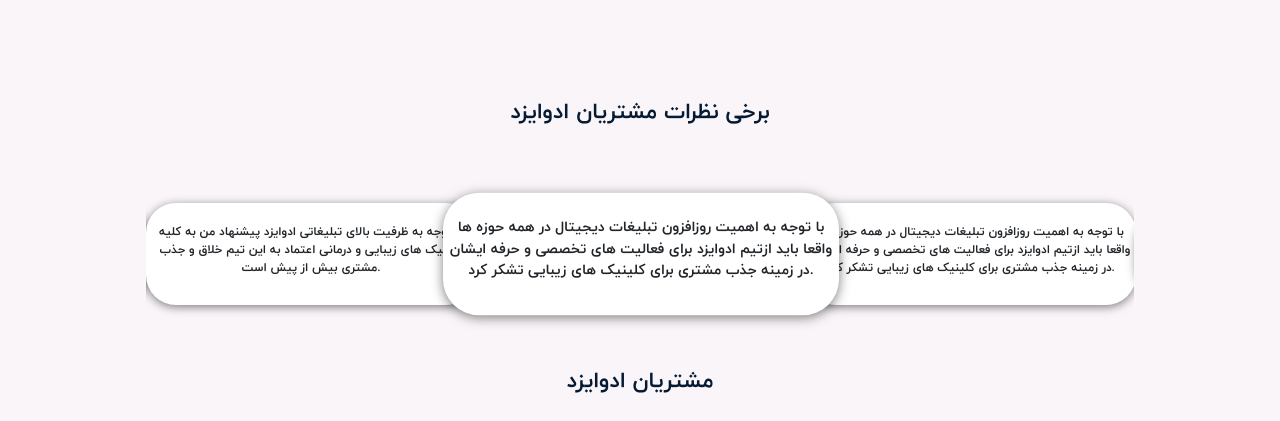
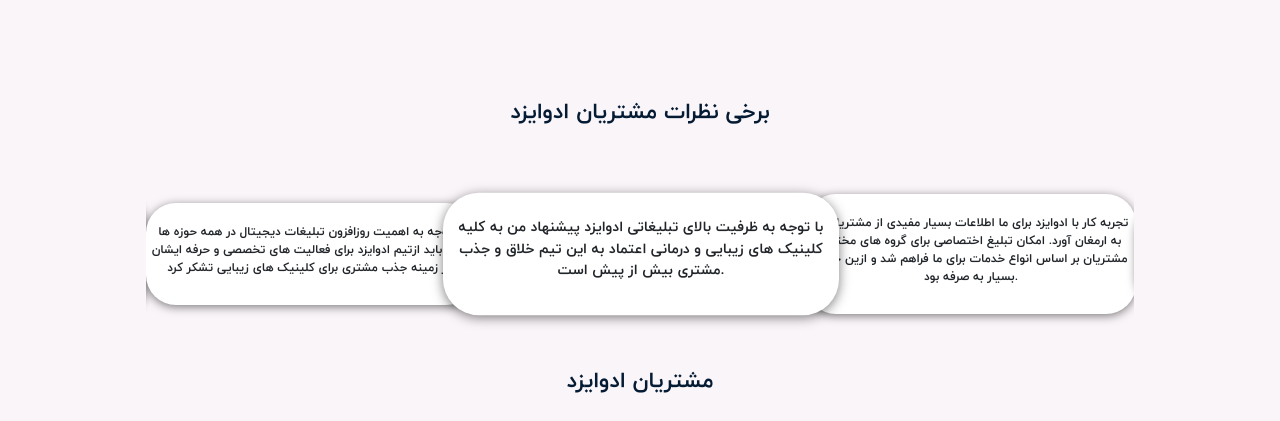
Before and after one commit to benjamin-karami/adwise, a website: page index.html in a window 1280 px wide. Shown: the part 3600-4021 px from the top of the page. Drawn offline with nearby package versions, Linux system fonts and the light colour scheme.

Commit message:
text fixed

```diff
--- a/index.html
+++ b/index.html
@@ -375,21 +375,11 @@
         >
           <div class="customer-contents">
             <p>
-         با توجه به اهمیت روزافزون تبلیغات دیجیتال در همه حوزه ها واقعا باید ازتیم ادوایزد برای فعالیت های تخصصی و حرفه ایشان در زمینه جذب مشتری برای کلینیک های زیبایی تشکر کرد.
+تجربه کار با ادوایزد برای ما اطلاعات بسیار مفیدی از مشتریانمان به ارمغان آورد. امکان تبلیغ اختصاصی برای  گروه های مختلف مشتریان بر اساس انواع خدمات برای ما فراهم شد و ازین جهت بسیار به صرفه بود.
             </p>
           </div>
         </div>
-
-        <div
-          class="carousel-container d-flex flex-column justify-content-center align-items-center"
-        >
-          <div class="customer-contents">
-            <p>
-              با توجه به ظرفیت بالای تبلیغاتی ادوایزد پیشنهاد من به کلیه کلینیک های زیبایی و درمانی اعتماد به این تیم خلاق و جذب مشتری بیش از پیش  است.
-            </p>
-          </div>
-        </div>
-        <div
+          <div
           class="carousel-container d-flex flex-column justify-content-center align-items-center"
         >
 
@@ -402,9 +392,17 @@
         <div
           class="carousel-container d-flex flex-column justify-content-center align-items-center"
         >
+          <div class="customer-contents">
+            <p>
+با توجه به ظرفیت بالای تبلیغاتی ادوایزد پیشنهاد من به کلیه کلینیک های زیبایی و درمانی اعتماد به این تیم خلاق و جذب مشتری بیش از پیش  است.</p>
+          </div>
+        </div>
+        <div
+          class="carousel-container d-flex flex-column justify-content-center align-items-center"
+        >
         <div class="customer-contents">
             <p>
-         با توجه به اهمیت روزافزون تبلیغات دیجیتال در همه حوزه ها واقعا باید ازتیم ادوایزد برای فعالیت های تخصصی و حرفه ایشان در زمینه جذب مشتری برای کلینیک های زیبایی تشکر کرد.
+تجربه کار با ادوایزد برای ما اطلاعات بسیار مفیدی از مشتریانمان به ارمغان آورد. امکان تبلیغ اختصاصی برای  گروه های مختلف مشتریان بر اساس انواع خدمات برای ما فراهم شد و ازین جهت بسیار به صرفه بود.
             </p>
           </div>
         </div>
@@ -414,8 +412,7 @@
 
           <div class="customer-contents">
             <p>
-              در طول همکاری ما با ادوایز، احتمالا مهمترین نکته برای ما پشتیبانی
-              دقیق و خوبش بوده
+         با توجه به اهمیت روزافزون تبلیغات دیجیتال در همه حوزه ها واقعا باید ازتیم ادوایزد برای فعالیت های تخصصی و حرفه ایشان در زمینه جذب مشتری برای کلینیک های زیبایی تشکر کرد.
             </p>
           </div>
         </div>
```
